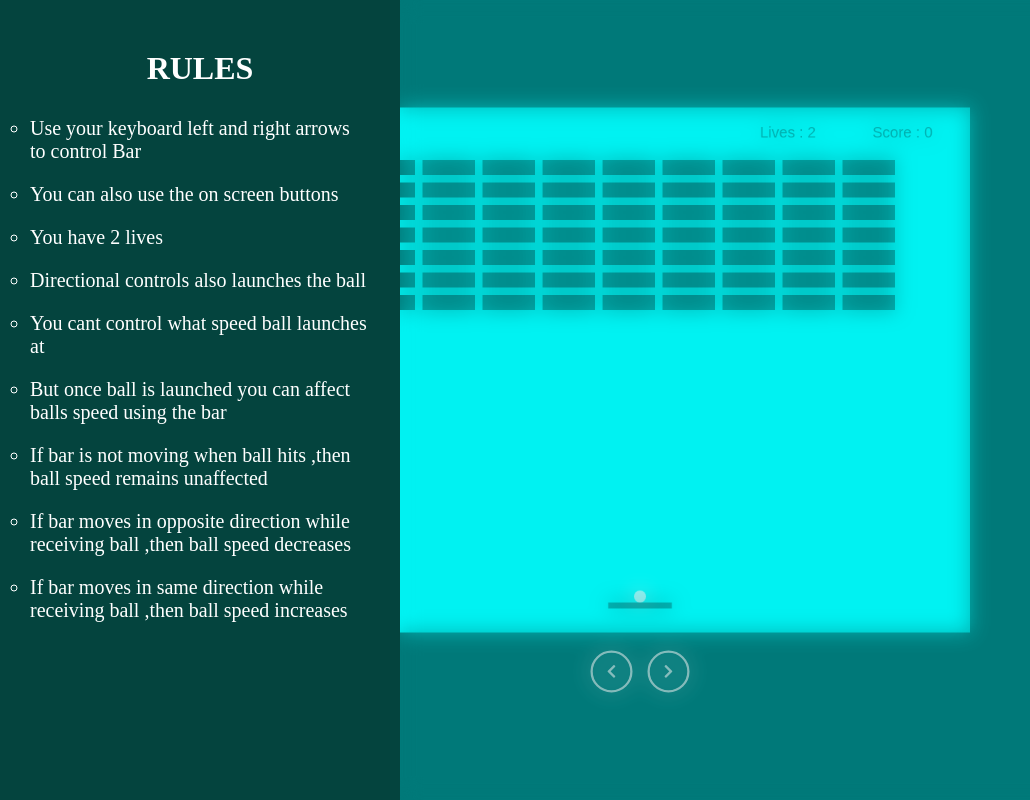
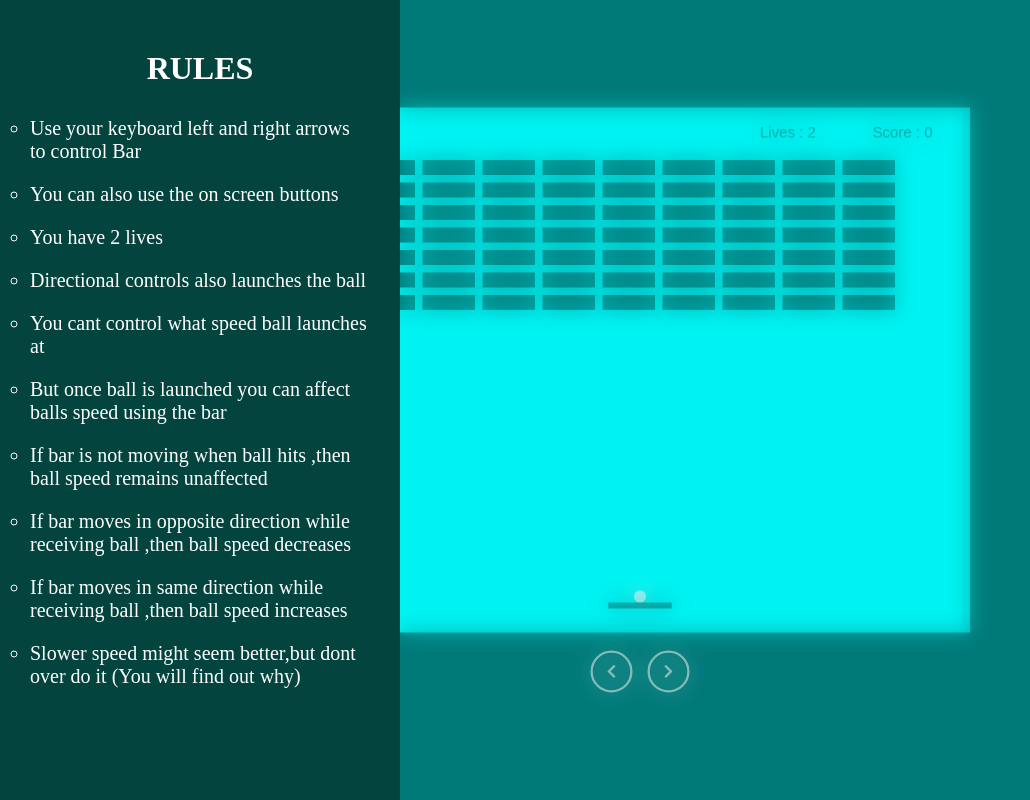
Before and after one commit to kritidipto-1234/brick-game, a plain HTML site: page index.html in a window 1280 px wide. Both pictures are taken after a click on the element 53 px from the left and 55 px from the top of the page. Shown: the whole page, without its empty margins (0-1030 px from the left). Drawn offline with Linux system fonts and the light colour scheme.

Commit message:
update rules

```diff
--- a/index.html
+++ b/index.html
@@ -28,6 +28,7 @@
             <li>If bar is not moving when ball hits ,then ball speed remains unaffected</li>
             <li>If bar moves in opposite direction while receiving ball ,then ball speed decreases</li>
             <li>If bar moves in same direction while receiving ball ,then ball speed increases</li>
+            <li>Slower speed might seem better,but dont over do it (You will find out why)</li>
         </ul>
     </div>
     <div class="message"></div>
```
